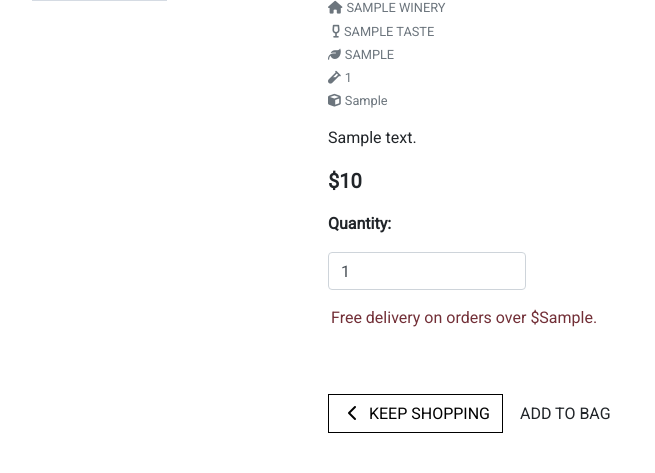
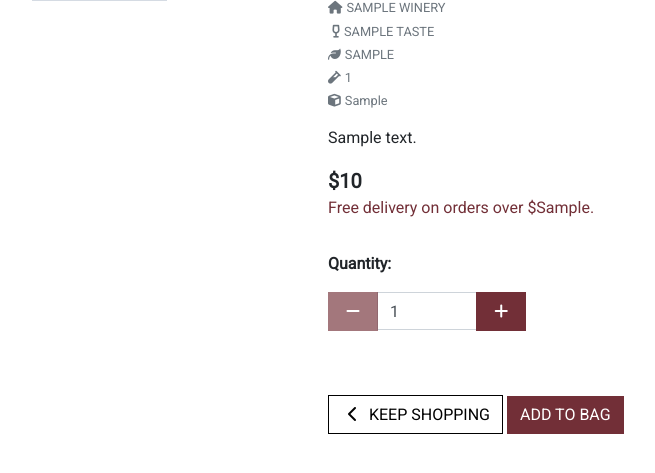
Before and after one commit to Code-Institute-Submissions/veritas_vinos, a Django app: template products/templates/products/product_detail.html in a window 1280 px wide. Shown: the part 268-741 px from the top of the page, without its empty margins (327-982 px from the left). Run offline with Django 3.2, Linux system fonts and the light colour scheme; the template is opened without the code that fills it: most values are stand-ins (such as "Sample title", 1, 10 or a date in 2020); grey boxes marked "Sample" are stand-in pictures; some libraries are stand-ins or nearby versions.

Commit message:
Added quantity input buttons

```diff
--- a/products/templates/products/product_detail.html
+++ b/products/templates/products/product_detail.html
@@ -56,6 +56,7 @@
                     {% endif %}
                     <p class="mt-3">{{ product.description }}</p>
                     <p class="lead mb-0 text-left font-weight-bold">${{ product.price }}</p>
+                    <p class="wine-color">Free delivery on orders over ${{ free_delivery_threshold }}.</p>
                     <form class="form" action="{% url 'add_to_bag' product.id %}" method="POST">
                         {% csrf_token %}
                         <div class="form-row">
@@ -63,21 +64,38 @@
                                 <p class="mt-3"><strong>Quantity:</strong></p>
                                 <div class="form-group w-50">
                                     <div class="input-group">
-                                        <input class="form-control qty_input" type="number" name="quantity" value="1" min="1" max="99" data-item_id="{{ product.id }}" id="id_qty_{{ product.id }}">
+                                        <div class="input-group-prepend">
+                                            <button class="decrement-qty btn btn-wine rounded-0"
+                                                data-item_id="{{ product.id }}" id="decrement-qty_{{ product.id }}">
+                                                <span class="icon">
+                                                    <i class="fas fa-minus"></i>
+                                                </span>
+                                            </button>
+                                        </div>
+                                        <input class="form-control qty_input" type="number"
+                                            name="quantity" value="1" min="1" max="99"
+                                            data-item_id="{{ product.id }}"
+                                            id="id_qty_{{ product.id }}">
+                                        <div class="input-group-append">
+                                            <button class="increment-qty btn btn-wine rounded-0"
+                                                data-item_id="{{ product.id }}" id="increment-qty_{{ product.id }}">
+                                                <span class="icon">
+                                                    <i class="fas fa-plus"></i>
+                                                </span>
+                                            </button>
+                                        </div>
                                     </div>
                                 </div>
                             </div>
 
-                                <p class="pl-2 wine-color">Free delivery on orders over ${{ free_delivery_threshold }}.</p>
-
-                            <div class="col-12">
+                            <div class="col{% if s %}-12 mt-2{% endif %}">
                                 <a href="{% url 'products' %}" class="btn btn-outline-black rounded-0 mt-5">
                                     <span class="icon">
                                         <i class="fas fa-chevron-left"></i>
                                     </span>
                                     <span class="text-uppercase">Keep Shopping</span>
                                 </a>
-                                <input type="submit" class="btn btn-black rounded-0 text-uppercase mt-5" value="Add to Bag">
+                                <input type="submit" class="btn btn-wine rounded-0 text-uppercase mt-5" value="Add to Bag">
                             </div>
                             <input type="hidden" name="redirect_url" value="{{ request.path }}">
                         </div>
@@ -87,3 +105,8 @@
         </div>
     </div>
 {% endblock %}
+
+{% block postloadjs %}
+{{ block.super }}
+{% include 'products/includes/quantity_input_script.html' %}
+{% endblock %}
```
Also changed, not shown: products/templates/products/includes/quantity_input_script.html (added, +44 -0 lines).
